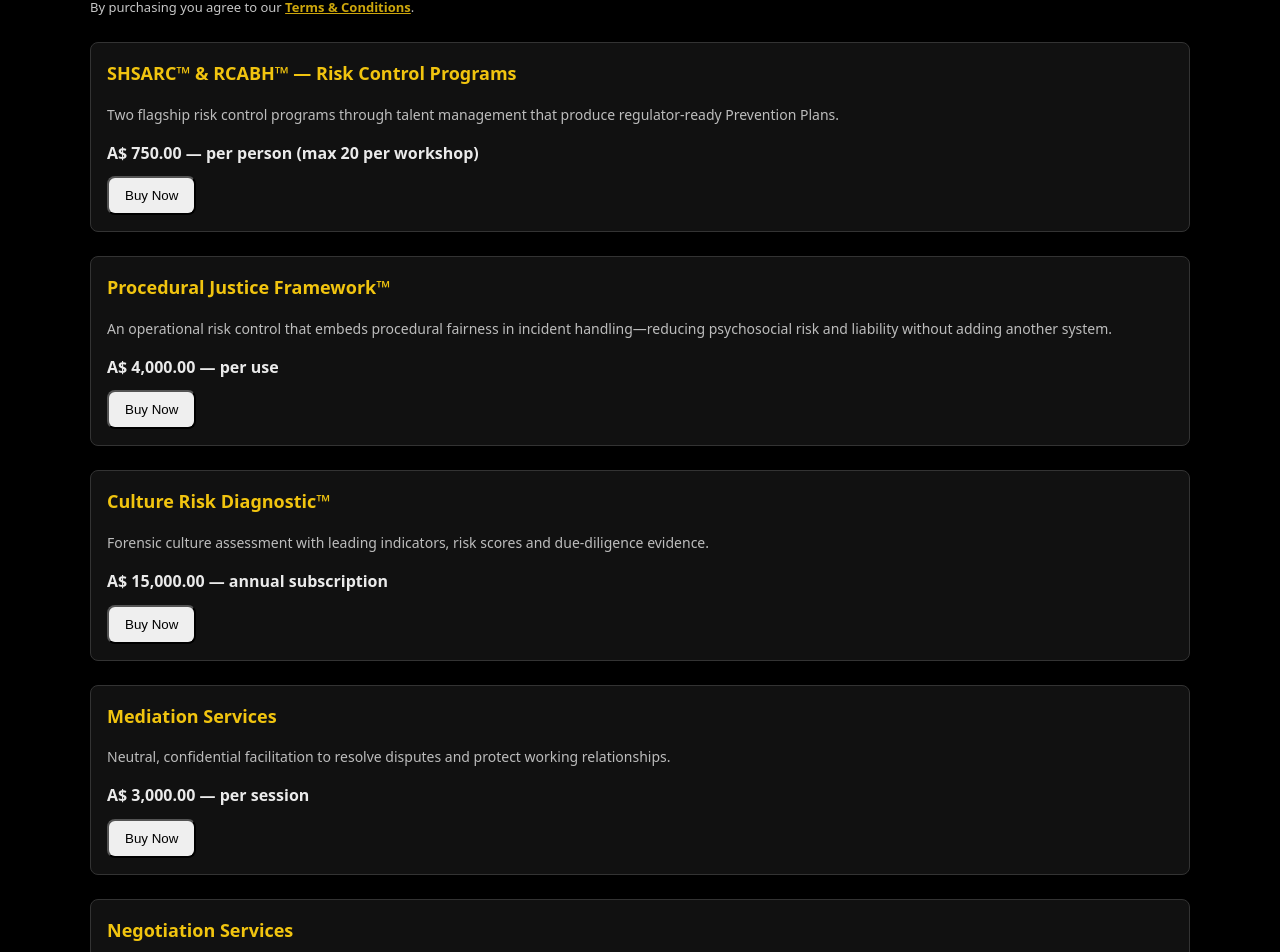
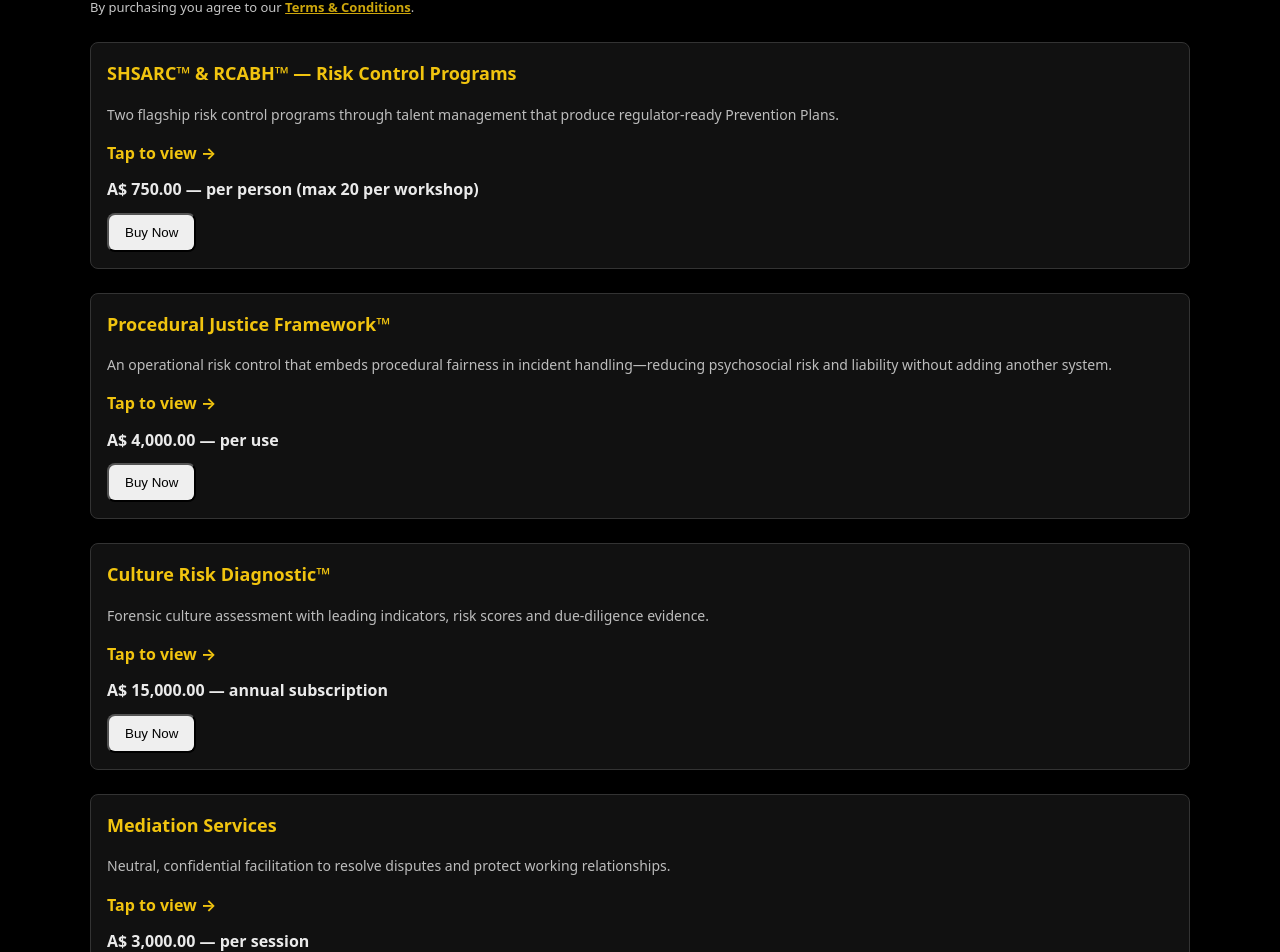
Before and after one commit to AlbertoRMelgoza/AdMeliorem, a Next.js app: page /products in a window 1280 px wide. Shown: the part 196-1148 px from the top of the page. Built offline with nearby package versions, Linux system fonts and the light colour scheme.

Commit message:
Update page.tsx

```diff
--- a/app/products/page.tsx
+++ b/app/products/page.tsx
@@ -25,8 +25,14 @@ export default function ProductsIndex() {
   };
   const title: CSSProperties = { margin: "0 0 8px", fontSize: 18, color: "#f1c40f" };
   const blurb: CSSProperties = { fontSize: 14, color: "#bdbdbd" };
-  const linkStyle: CSSProperties = { textDecoration: "none", color: "inherit" };
+  // Mobile-friendly link affordance (keeps your previous styles, adds tap ink)
+  const linkStyle: CSSProperties = {
+    textDecoration: "none",
+    color: "inherit",
+    WebkitTapHighlightColor: "rgba(241, 196, 15, 0.35)",
+  };
   const priceText: CSSProperties = { fontWeight: 700, marginTop: 10 };
+  const tapCue: CSSProperties = { marginTop: 8, fontWeight: 700, color: "#f1c40f" };
 
   return (
     <main style={wrap}>
@@ -46,11 +52,12 @@ export default function ProductsIndex() {
       <div style={grid}>
         {/* SHSARC / RCABH */}
         <article style={card}>
-          <Link href="/products/shsarc-rcabh" style={linkStyle}>
+          <Link href="/products/shsarc-rcabh" style={linkStyle} aria-label="View SHSARC & RCABH — Risk Control Programs">
             <h3 style={title}>SHSARC™ &amp; RCABH™ — Risk Control Programs</h3>
             <p style={blurb}>
               Two flagship risk control programs through talent management that produce regulator-ready Prevention Plans.
             </p>
+            <div style={tapCue}>Tap to view →</div>
           </Link>
           <div style={priceText}>A$ 750.00 — per person (max 20 per workshop)</div>
           <div style={{ marginTop: 10 }}>
@@ -62,11 +69,16 @@ export default function ProductsIndex() {
 
         {/* Procedural Justice Framework */}
         <article style={card}>
-          <Link href="/products/procedural-justice-framework" style={linkStyle}>
+          <Link
+            href="/products/procedural-justice-framework"
+            style={linkStyle}
+            aria-label="View Procedural Justice Framework"
+          >
             <h3 style={title}>Procedural Justice Framework™</h3>
             <p style={blurb}>
               An operational risk control that embeds procedural fairness in incident handling—reducing psychosocial risk and liability without adding another system.
             </p>
+            <div style={tapCue}>Tap to view →</div>
           </Link>
           <div style={priceText}>A$ 4,000.00 — per use</div>
           <div style={{ marginTop: 10 }}>
@@ -78,11 +90,16 @@ export default function ProductsIndex() {
 
         {/* Culture Risk Diagnostic */}
         <article style={card}>
-          <Link href="/products/culture-risk-diagnostic" style={linkStyle}>
+          <Link
+            href="/products/culture-risk-diagnostic"
+            style={linkStyle}
+            aria-label="View Culture Risk Diagnostic"
+          >
             <h3 style={title}>Culture Risk Diagnostic™</h3>
             <p style={blurb}>
               Forensic culture assessment with leading indicators, risk scores and due-diligence evidence.
             </p>
+            <div style={tapCue}>Tap to view →</div>
           </Link>
           <div style={priceText}>A$ 15,000.00 — annual subscription</div>
           <div style={{ marginTop: 10 }}>
@@ -94,11 +111,12 @@ export default function ProductsIndex() {
 
         {/* Mediation */}
         <article style={card}>
-          <Link href="/products/mediation" style={linkStyle}>
+          <Link href="/products/mediation" style={linkStyle} aria-label="View Mediation Services">
             <h3 style={title}>Mediation Services</h3>
             <p style={blurb}>
               Neutral, confidential facilitation to resolve disputes and protect working relationships.
             </p>
+            <div style={tapCue}>Tap to view →</div>
           </Link>
           <div style={priceText}>A$ 3,000.00 — per session</div>
           <div style={{ marginTop: 10 }}>
@@ -110,11 +128,12 @@ export default function ProductsIndex() {
 
         {/* Negotiation */}
         <article style={card}>
-          <Link href="/products/negotiation" style={linkStyle}>
+          <Link href="/products/negotiation" style={linkStyle} aria-label="View Negotiation Services">
             <h3 style={title}>Negotiation Services</h3>
             <p style={blurb}>
               Structured preparation, leverage mapping, rehearsal, and deal support.
             </p>
+            <div style={tapCue}>Tap to view →</div>
           </Link>
           <div style={priceText}>A$ 3,000.00 — per session</div>
           <div style={{ marginTop: 10 }}>
```
